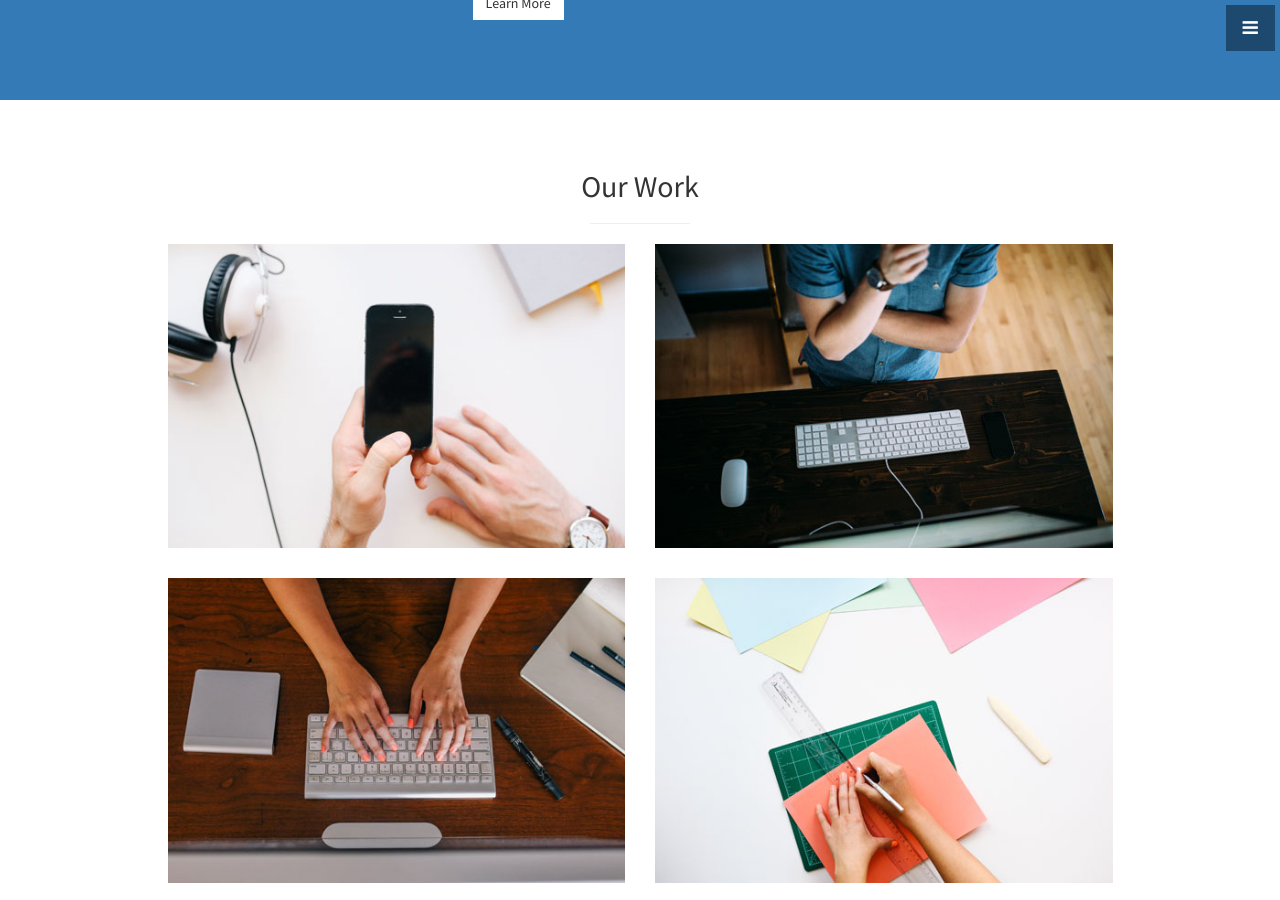
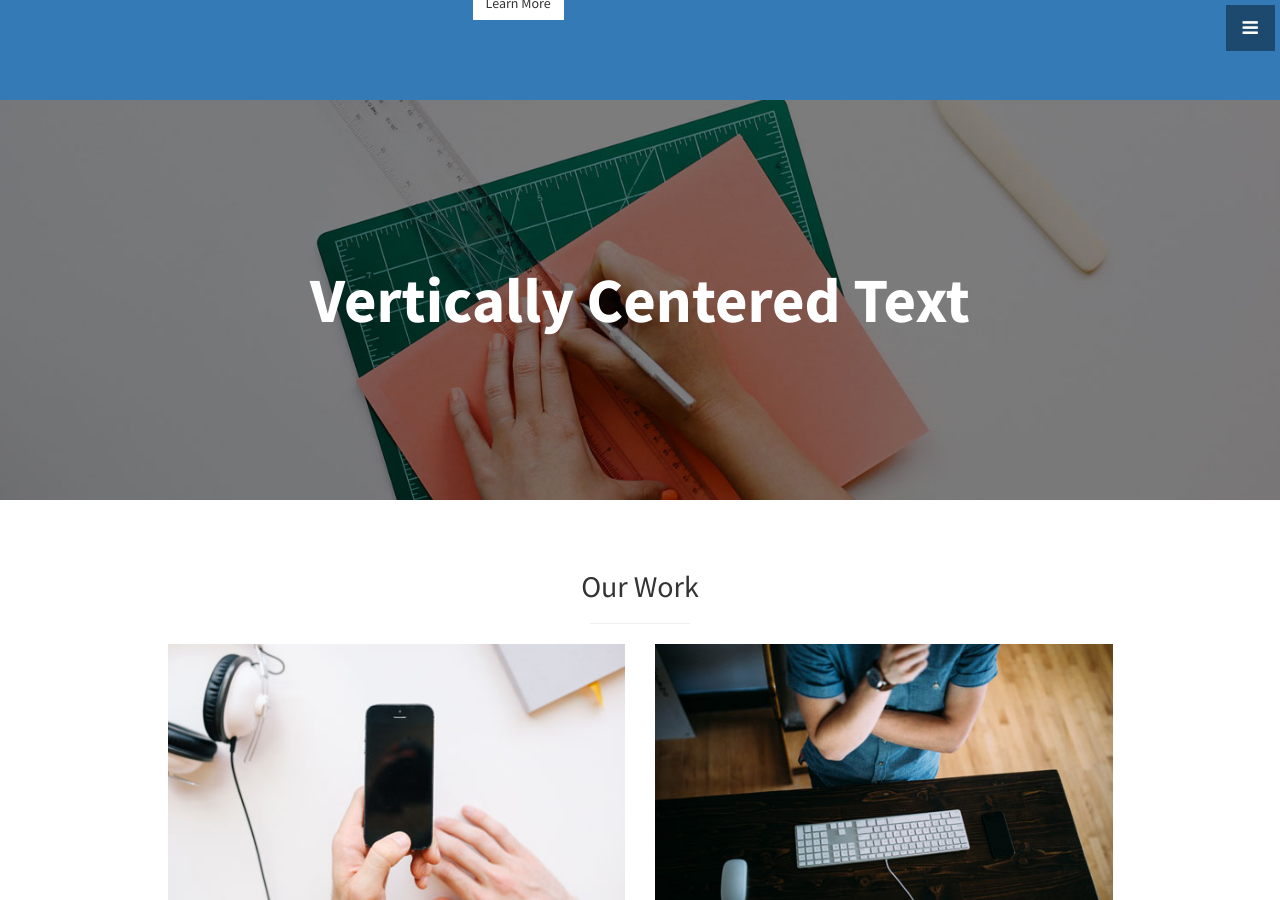
Before and after one commit to vishwakn13/WaterSafetyApp, a Jekyll site: the page built from index.html, in a window 1280 px wide and 900 px high, scrolled down 1340 px. Built offline with Jekyll 4.4.1, drawn with Linux system fonts in a browser that asks for light colours.

Commit message:
Update callout.html

```diff
--- a/_includes/callout.html
+++ b/_includes/callout.html
@@ -1,6 +1,5 @@
-<!--<aside class="callout">
+<aside class="callout">
   <div class="text-vertical-center">
     <h1>Vertically Centered Text</h1>
   </div>
 </aside>
--->
```
